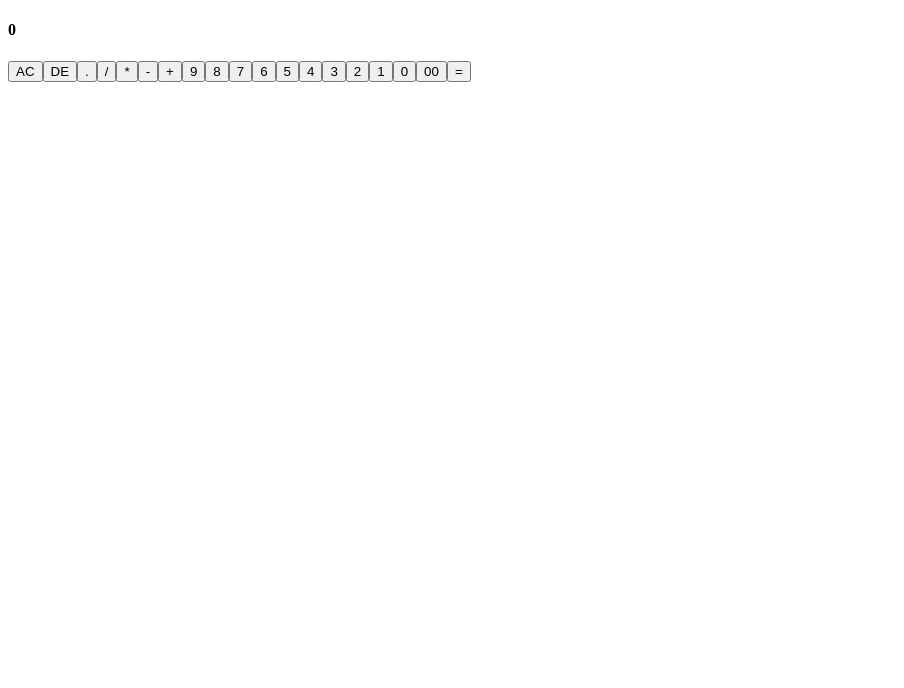
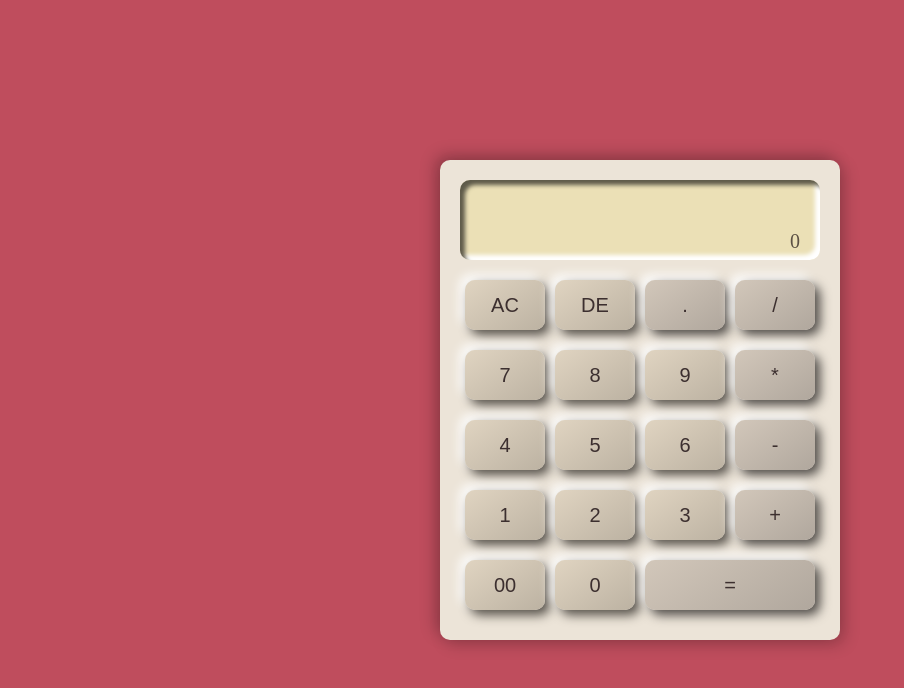
Before and after one commit to AndradeRevillaErick/simpleCalculatorWReact, a React (Vite) app: page / in a window 1280 px wide. Shown: the top 688 px of the page, without its empty margins (0-904 px from the left). Built offline with nearby package versions, Linux system fonts and the light colour scheme.

Commit message:
feat(styles):add styles to calculator

```diff
--- a/src/components/Calculator.jsx
+++ b/src/components/Calculator.jsx
@@ -6,27 +6,39 @@ export const Calculator = () => {
 
     return(
         <>
-            <h1>{ operation }</h1>
-            <h4>{ result }</h4>
-            <button onClick={ onHandleClear }>AC</button>
-            <button onClick={ onHandleDelete }>DE</button>
-            <button onClick={ () => onHandleOperation('.') }>.</button>
-            <button onClick={ () => onHandleOperation('/') }>/</button>
-            <button onClick={ () => onHandleOperation('*') }>*</button>
-            <button onClick={ () => onHandleOperation('-') }>-</button>
-            <button onClick={ () => onHandleOperation('+') }>+</button>
-            <button onClick={ () => onHandleOperation(9) } >9</button>
-            <button onClick={ () => onHandleOperation(8) } >8</button>
-            <button onClick={ () => onHandleOperation(7) } >7</button>
-            <button onClick={ () => onHandleOperation(6) } >6</button>
-            <button onClick={ () => onHandleOperation(5) } >5</button>
-            <button onClick={ () => onHandleOperation(4) } >4</button>
-            <button onClick={ () => onHandleOperation(3) } >3</button>
-            <button onClick={ () => onHandleOperation(2) } >2</button>
-            <button onClick={ () => onHandleOperation(1) } >1</button>
-            <button onClick={ () => onHandleOperation(0) } >0</button>
-            <button onClick={ () => onHandleOperation('00') } >00</button>
-            <button onClick={ onHandleResult } >=</button>
+            <div className="calculator">
+                <div className="display">
+                    <div className="input">{ operation }</div>
+                    <div className="result">{ result }</div>
+                </div>
+
+                <div className="buttons">
+                    <button className="number" onClick={ onHandleClear }>AC</button>
+                    <button className="number" onClick={ onHandleDelete }>DE</button>
+                    <button className="operator" onClick={ () => onHandleOperation('.') }>.</button>
+                    <button className="operator" onClick={ () => onHandleOperation('/') }>/</button>
+
+                    <button className="number" onClick={ () => onHandleOperation(7) } >7</button>
+                    <button className="number" onClick={ () => onHandleOperation(8) } >8</button>
+                    <button className="number" onClick={ () => onHandleOperation(9) } >9</button>
+                    <button className="operator" onClick={ () => onHandleOperation('*') }>*</button>
+
+                    <button className="number" onClick={ () => onHandleOperation(4) } >4</button>
+                    <button className="number" onClick={ () => onHandleOperation(5) } >5</button>
+                    <button className="number" onClick={ () => onHandleOperation(6) } >6</button>
+                    <button className="operator" onClick={ () => onHandleOperation('-') }>-</button>
+
+
+                    <button className="number" onClick={ () => onHandleOperation(1) } >1</button>
+                    <button className="number" onClick={ () => onHandleOperation(2) } >2</button>
+                    <button className="number" onClick={ () => onHandleOperation(3) } >3</button>
+                    <button className="operator" onClick={ () => onHandleOperation('+') }>+</button>
+
+                    <button className="number" onClick={ () => onHandleOperation('00') } >00</button>
+                    <button className="number" onClick={ () => onHandleOperation(0) } >0</button>
+                    <button className="operator equal" onClick={ onHandleResult } >=</button>
+                </div>
+            </div>
         </>
     )
 }
--- a/src/main.jsx
+++ b/src/main.jsx
@@ -1,6 +1,8 @@
 import React from 'react'
 import ReactDOM from 'react-dom/client'
 import { Calculator } from './components/Calculator'
+
+import './styles/styles.css'
 
 ReactDOM.createRoot(document.getElementById('root')).render(
   <React.StrictMode>
--- /dev/null
+++ b/src/styles/styles.css
@@ -0,0 +1,95 @@
+body {
+    text-align: center;
+    margin: 0;
+    background-color: #bf4d5d;;
+    height: 100vh;
+    display: grid;
+    place-items: center;
+}
+
+.calculator {
+    max-width: 360px;
+    /* background-color: #F2EFEA; */
+    /* background-color: #C8B9A9; */
+    background-color: #ECE4D8;
+    border-radius: 10px;
+    padding: 20px;
+    box-shadow: 5px 5px 16px rgba(0, 0, 0, 0.19), -5px -5px 16px rgba(0, 0, 0, 0.23);
+    border-radius: 10px;
+}
+
+.display {
+    width: 100%;
+    height: 80px;
+    text-align: right;
+    margin-bottom: 10px;
+    padding: 5px 20px;
+    /* color: #7D734F; */
+    /* color: #6E5D4E; */
+    color: #5C5144;
+    border: none;
+    box-sizing: border-box;
+    border-radius: 10px;
+    /* background: #D6D0B6;
+    box-shadow: inset 5px 5px 4px #b6b19b,
+                inset -5px -5px 4px #f6efd1; */
+    /* background: #F5E5C5;
+    box-shadow: inset 5px 5px 4px #625c4f,
+                inset -5px -5px 4px #ffffff; */
+    background: #EBE0B6;
+    box-shadow: inset 5px 5px 4px #5e5a49,
+                inset -5px -5px 4px #ffffff;
+}
+
+.input {
+    font-size: 30px;
+    margin-bottom: 10px;
+    height: 35px;
+}
+
+.result {
+    font-size: 20px;
+}
+
+.equal {
+    width: calc(50% - 10px);
+}
+
+button {
+    width: calc(25% - 10px);
+    height: 50px;
+    font-size: 20px;
+    margin: 10px 5px;
+    border: none;
+    /* color: #49463E; */
+    /* color: #413B2B; */
+    color: #3C2F2F;
+    border-radius: 10px;
+    /* background: linear-gradient(145deg, #f6f2e2, #cfcbbe);
+    box-shadow:  5px 5px 11px #5c5a54,
+                -5px -5px 11px #ffffff; */
+    /* background: linear-gradient(145deg, #f8f1e3, #d1cbbf);
+    box-shadow:  5px 5px 11px #5d5a55,
+                    -5px -5px 11px #ffffff; */
+    background: linear-gradient(145deg, #e0d4c1, #bcb2a2);
+    box-shadow:  5px 5px 11px #544f48,
+                    -5px -5px 11px #ffffff;
+}
+
+.operator {
+    background: linear-gradient(145deg, #d7d4c4, #b5b2a5);
+    box-shadow:  5px 5px 11px #504f49,
+                -5px -5px 11px #ffffff;
+    /* background: linear-gradient(145deg, #cbc0b3, #aba196);
+    box-shadow:  5px 5px 11px #4c4843,
+                -5px -5px 11px #ffffff; */
+    background: linear-gradient(145deg, #d2c7ba, #b0a79d);
+    box-shadow:  5px 5px 11px #4e4a46,
+                -5px -5px 11px #ffffff;
+}
+
+button:active {
+    transform: scale(1.05);
+    box-shadow: 0 2px 4px 1px rgba(0, 0, 0, 0.19),
+        0 1.5px 1.5px rgba(0, 0, 0, 0.23);
+}
```
